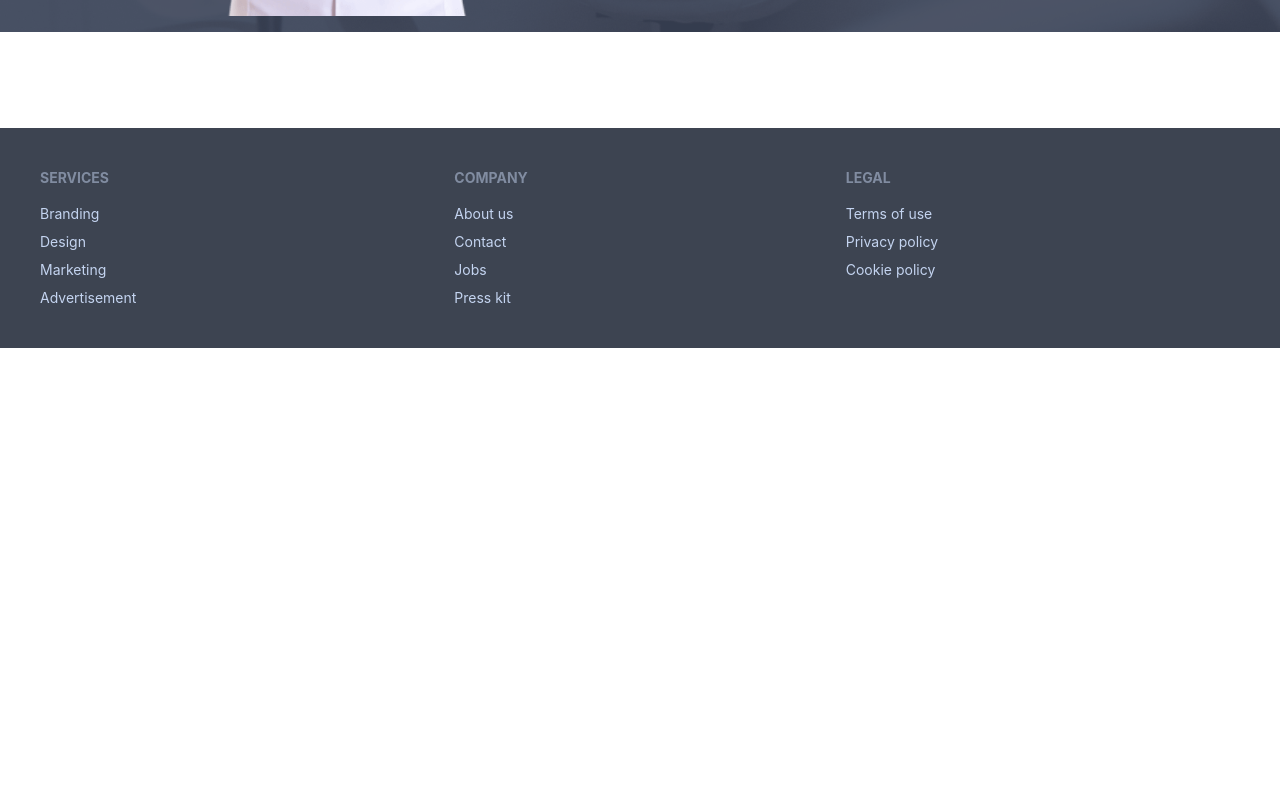
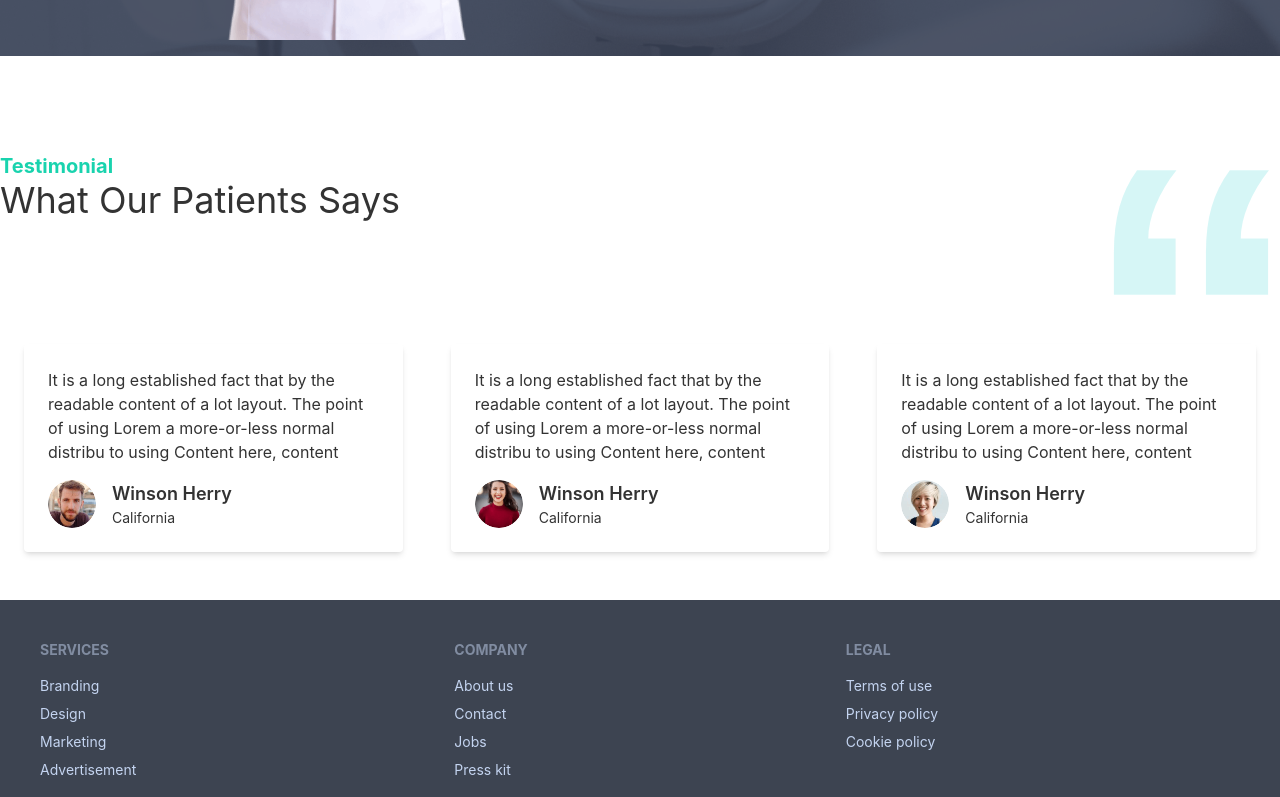
Before and after one commit to Sharif-Miah/doctor-portal-client-site, a React (Create React App) app: page / in a window 1280 px wide. Shown: the part 2032-2829 px from the top of the page. Before the commit the page ends 2380 px from the top, so only its background shows below. Built offline with nearby package versions, Linux system fonts and the light colour scheme.

Commit message:
patinents feedback

```diff
--- a/src/pages/Home/Home.jsx
+++ b/src/pages/Home/Home.jsx
@@ -3,6 +3,7 @@ import Carts from '../Carts/Carts';
 import Hero from '../Hero/Hero';
 import Services from '../Services/Services';
 import TakeAppointment from '../TakeAppointment/TakeAppointment';
+import Testimonial from '../Testimonial/Testimonial';
 
 const Home = () => {
     return (
@@ -11,6 +12,7 @@ const Home = () => {
             <Carts />
             <Services />
             <TakeAppointment />
+            <Testimonial />
         </div>
     );
 };
--- a/src/pages/Service/Service.jsx
+++ b/src/pages/Service/Service.jsx
@@ -8,8 +8,8 @@ const Service = ({ service }) => {
                 <img src={img} alt="Shoes" className="rounded-xl" />
             </figure>
             <div className="card-body items-center text-center">
-                <h2 className="card-title">Shoes!</h2>
-                <p>If a dog chews shoes whose shoes does he choose?</p>
+                <h2 className="card-title">{title}</h2>
+                <p>{description}</p>
             </div>
         </div>
     );
--- a/src/pages/TakeAppointment/TakeAppointment.jsx
+++ b/src/pages/TakeAppointment/TakeAppointment.jsx
@@ -7,7 +7,7 @@ const TakeAppointment = () => {
         <section className='my-24' style={{ background: `url(${appointment})` }}>
             <div className="hero">
                 <div className="hero-content flex-col lg:flex-row text-white">
-                    <img src={doctor} className="-mt-32 lg:w-1/2 rounded-lg " alt='' />
+                    <img src={doctor} className="-mt-32 lg:w-1/2 hidden lg:block rounded-lg " alt='' />
                     <div>
                         <h1 className="text-5xl font-bold">Box Office News!</h1>
                         <p className="py-6">Provident cupiditate voluptatem et in. Quaerat fugiat ut assumenda excepturi exercitationem quasi. In deleniti eaque aut repudiandae et a id nisi.</p>
--- /dev/null
+++ b/src/pages/Testimonial/Testimonial.jsx
@@ -0,0 +1,59 @@
+import React from 'react';
+import quote from '../../assets/icons/quote.svg'
+import people1 from '../../assets/images/people1.png'
+import people2 from '../../assets/images/people2.png'
+import people3 from '../../assets/images/people3.png'
+import TestmonialReview from './TestmonialReview/TestmonialReview';
+
+const Testimonial = () => {
+
+    const parinetsReview = [
+
+        {
+            id: 1,
+            name: 'Winson Herry',
+            place: 'California',
+            content: 'It is a long established fact that by the readable content of a lot layout. The point of using Lorem a more-or-less normal distribu to using Content here, content',
+            img: people1
+        },
+        {
+            id: 2,
+            name: 'Winson Herry',
+            place: 'California',
+            content: 'It is a long established fact that by the readable content of a lot layout. The point of using Lorem a more-or-less normal distribu to using Content here, content',
+            img: people2
+        },
+        {
+            id: 3,
+            name: 'Winson Herry',
+            place: 'California',
+            content: 'It is a long established fact that by the readable content of a lot layout. The point of using Lorem a more-or-less normal distribu to using Content here, content',
+            img: people3
+        },
+
+    ]
+
+    return (
+        <div>
+            <div className='flex justify-between'>
+                <div>
+                    <h4 className='text-secondary font-bold text-xl '>Testimonial</h4>
+                    <h1 className='text-4xl'>What Our Patients Says</h1>
+                </div>
+                <div>
+                    <figure>
+                        <img src={quote} className="w-24 lg:w-44" alt="" />
+                    </figure>
+                </div>
+            </div>
+            <div className='grid grid-cols-1 md:grid-cols-2 lg:grid-cols-3'>
+                {
+                    parinetsReview.map(review => <TestmonialReview key={review.id} review={review} />)
+
+                }
+            </div>
+        </div>
+    );
+};
+
+export default Testimonial;
--- /dev/null
+++ b/src/pages/Testimonial/TestmonialReview/TestmonialReview.jsx
@@ -0,0 +1,27 @@
+import React from 'react';
+
+const TestmonialReview = ({ review }) => {
+    const { img, name, place, content } = review;
+    return (
+        <section className="dark:bg-gray-800 dark:text-gray-100">
+            <div className="container px-6 py-12 mx-auto">
+                <div className="">
+                    <div className="grid content-center gap-4">
+                        <div className="p-6 rounded shadow-md dark:bg-gray-900">
+                            <p>{content}</p>
+                            <div className="flex items-center mt-4 space-x-4">
+                                <img src={img} alt="" className="w-12 h-12 bg-center bg-cover rounded-full dark:bg-gray-500" />
+                                <div>
+                                    <p className="text-lg font-semibold">{name}</p>
+                                    <p className="text-sm dark:text-gray-400">{place}</p>
+                                </div>
+                            </div>
+                        </div>
+                    </div>
+                </div>
+            </div>
+        </section>
+    );
+};
+
+export default TestmonialReview;
```
